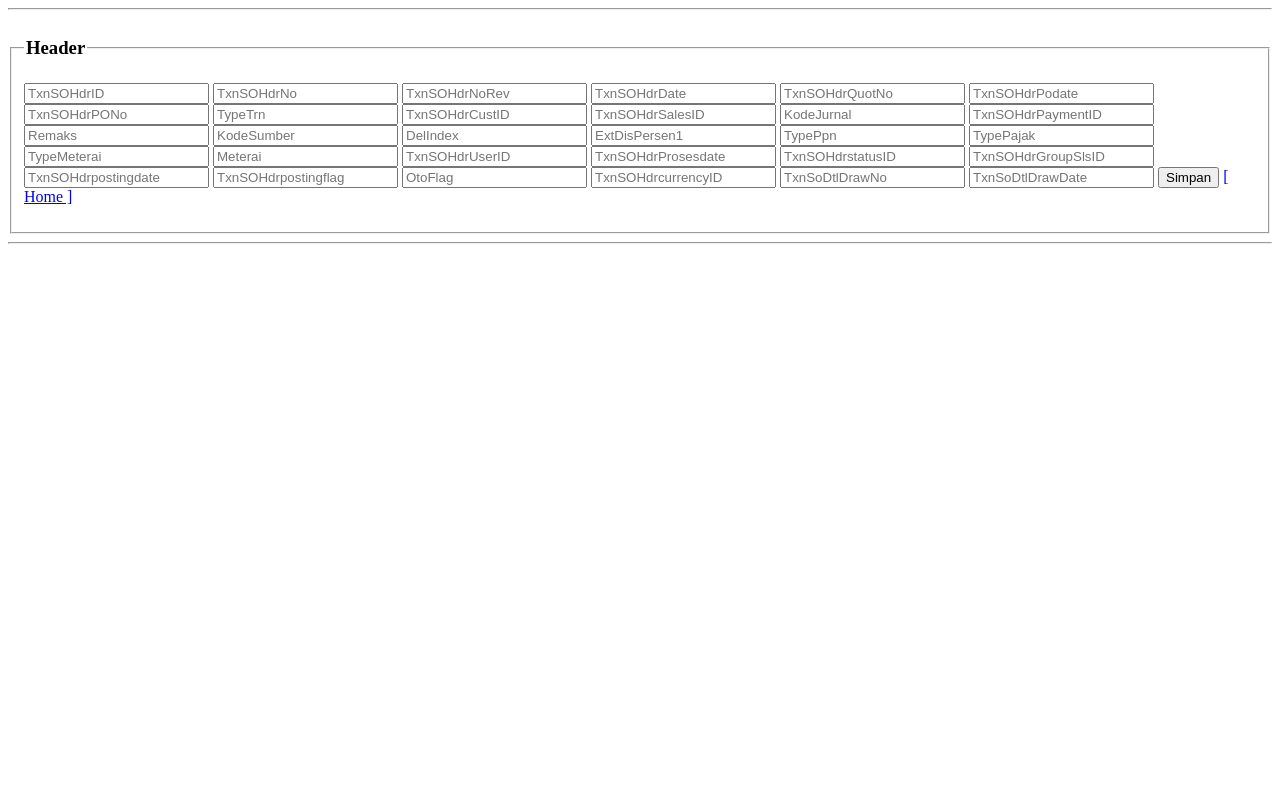
After one commit to RUHYAT/mtics, a CodeIgniter app: template application/views/tambah.php in a window 1280 px wide. The commit adds this page. Run offline with CodeIgniter, Linux system fonts and the light colour scheme; the template is opened without the code that fills it, so the values that code supplies are empty.

Commit message:
mulai kerja

```diff
--- a/application/views/link.php
+++ b/application/views/link.php
@@ -27,6 +27,7 @@
 				<li><a href="<?php echo site_url('welcome/mstsalespic');?>">Sales PIC</a></li></li>
 				<li><a href="<?php echo site_url('welcome/mstspec');?>">Spec</a></li>
 				<li><a href="<?php echo site_url('welcome/mststatusprod');?>">Status Prod</a></li></li>
+				<li><a href="<?php echo site_url('crud/form');?>">Sales Order</a></li></li>
           </ul>
         </li>
       </ul>
--- /dev/null
+++ b/application/views/tambah.php
@@ -0,0 +1,48 @@
+<html>
+	<head>
+	<title><?php echo"$judul"; ?></title>
+		<link href="<?php echo base_url('css');?>/style.css" rel="stylesheet">
+	</head>
+	<body>
+		<hr>
+		<fieldset>
+			<legend><h3>Header</h3></legend>
+			<form method="POST" action="<?php echo site_url('crud/tambah'); ?>">
+				<input type="text" name="TxnSOHdrID" placeholder="TxnSOHdrID"/>
+				<input type="text" name="TxnSOHdrNo" placeholder="TxnSOHdrNo"/>
+				<input type="text" name="TxnSOHdrNoRev" placeholder="TxnSOHdrNoRev"/>
+				<input type="text" name="TxnSOHdrDate" placeholder="TxnSOHdrDate"/>
+				<input type="text" name="TxnSOHdrQuotNo" placeholder="TxnSOHdrQuotNo"/>
+				<input type="text" name="TxnSOHdrPodate" placeholder="TxnSOHdrPodate"/>
+				<input type="text" name="TxnSOHdrPONo" placeholder="TxnSOHdrPONo"/>
+				<input type="text" name="TypeTrn" placeholder="TypeTrn"/>
+				<input type="text" name="TxnSOHdrCustID" placeholder="TxnSOHdrCustID"/>
+				<input type="text" name="TxnSOHdrSalesID" placeholder="TxnSOHdrSalesID"/>
+				<input type="text" name="KodeJurnal" placeholder="KodeJurnal"/>
+				<input type="text" name="TxnSOHdrPaymentID" placeholder="TxnSOHdrPaymentID"/>
+				<input type="text" name="Remaks" placeholder="Remaks"/>
+				<input type="text" name="KodeSumber" placeholder="KodeSumber"/>
+				<input type="text" name="DelIndex" placeholder="DelIndex"/>
+				<input type="text" name="ExtDisPersen1" placeholder="ExtDisPersen1"/>
+				<input type="text" name="TypePpn" placeholder="TypePpn"/>
+				<input type="text" name="TypePajak" placeholder="TypePajak"/>
+				<input type="text" name="TypeMeterai" placeholder="TypeMeterai"/>
+				<input type="text" name="Meterai" placeholder="Meterai"/>
+				<input type="text" name="ExtDisTxnSOHdrUserIDc1" placeholder="TxnSOHdrUserID"/>
+				<input type="text" name="TxnSOHdrProsesdate" placeholder="TxnSOHdrProsesdate"/>
+				<input type="text" name="TxnSOHdrstatusID" placeholder="TxnSOHdrstatusID"/>
+				<input type="text" name="TxnSOHdrGroupSlsID" placeholder="TxnSOHdrGroupSlsID"/>
+				<input type="text" name="TxnSOHdrpostingdate" placeholder="TxnSOHdrpostingdate"/>
+				<input type="text" name="TxnSOHdrpostingflag" placeholder="TxnSOHdrpostingflag"/>
+				<input type="text" name="OtoFlag" placeholder="OtoFlag"/>
+				<input type="text" name="TxnSOHdrcurrencyID" placeholder="TxnSOHdrcurrencyID"/>
+				<input type="text" name="TxnSoDtlDrawNo" placeholder="TxnSoDtlDrawNo"/>
+				<input type="text" name="TxnSoDtlDrawDate" placeholder="TxnSoDtlDrawDate"/>
+				<input type="submit" name="simapn" value="Simpan" class="submitButton">
+				<a href="<?php echo site_url ('crud');?>">[ Home ]</a>
+			</form>
+		</fieldset>
+		<hr>
+
+	</body>
+</html>
```
Also changed, not shown: application/controllers/crud.php (added, +72 -0 lines), application/models/m_crud.php (added, +15 -0 lines).
